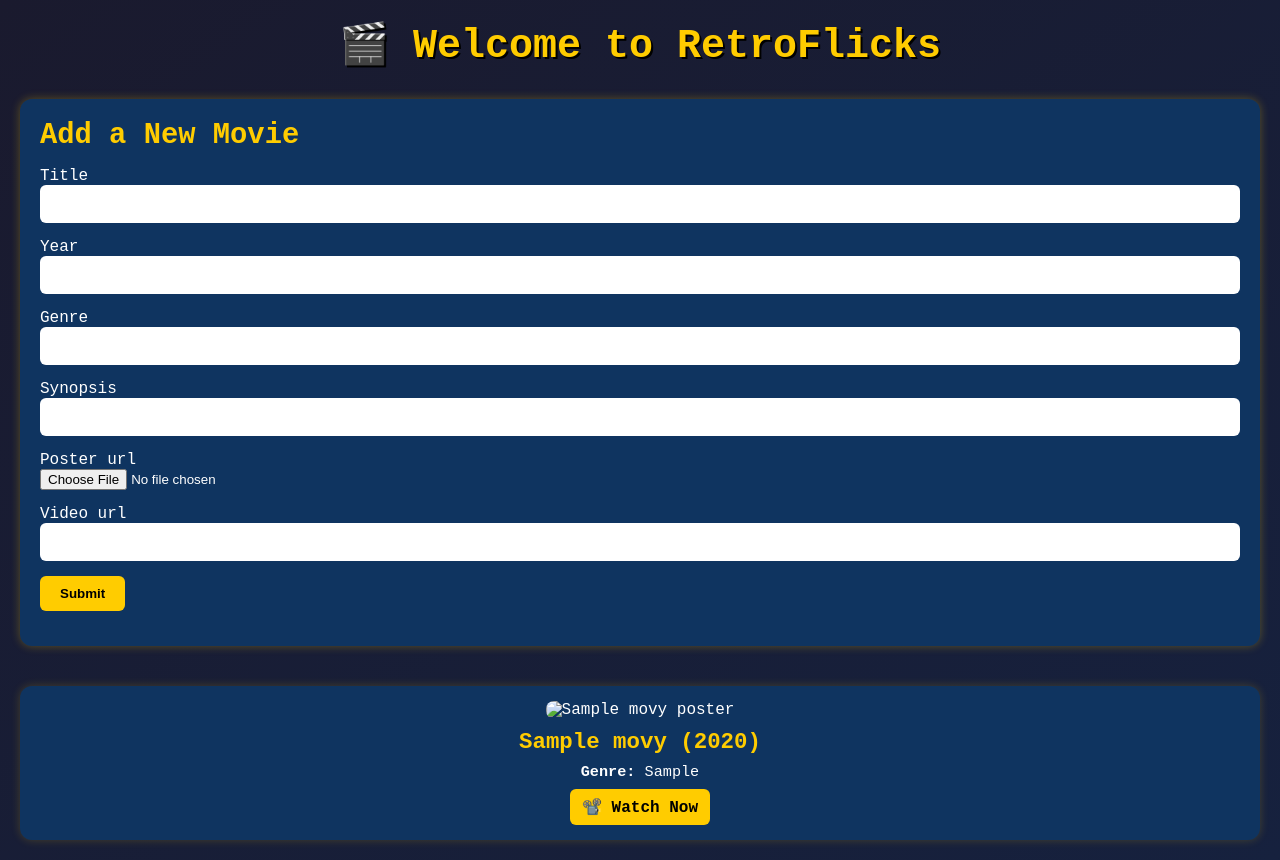
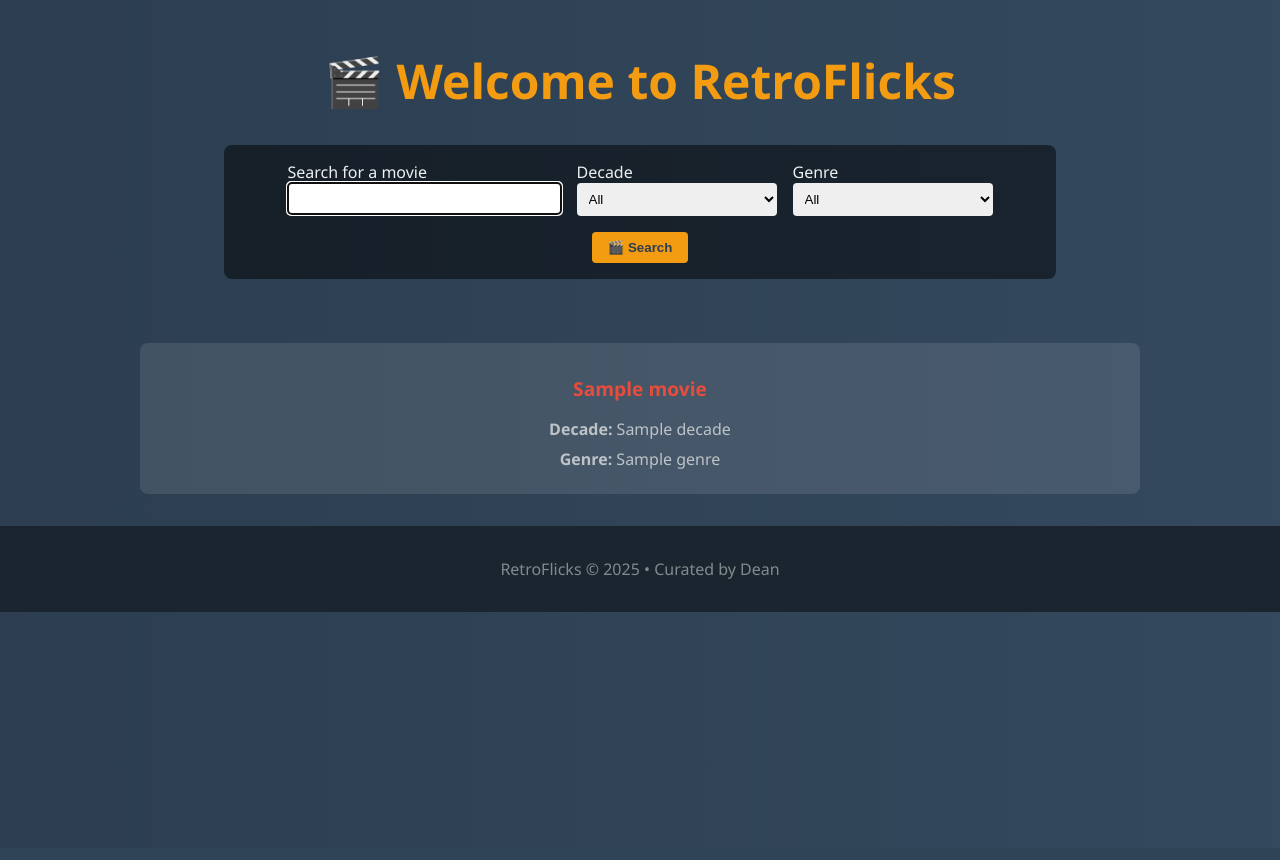
Before and after one commit to deanmacdonald/retroflicks-collection, a Flask app: template app/templates/index.html in a window 1280 px wide. After the commit the page ends 612 px from the top, so only its background shows below. Run offline with Flask 3, Linux system fonts and the light colour scheme; tables that the repository leaves empty hold one stand-in row (values such as "Sample post"); the template is opened without the code that fills it: values that come from a table or form of the project are taken from there, most other values are stand-ins (such as "Sample title", 1, 10 or a date in 2020); form fields are guessed from the names that the template uses.

Commit message:
Connect SQLite database, update routes and index.html, integrate static JS and CSS

```diff
--- a/app/forms.py
+++ b/app/forms.py
@@ -1,12 +1,22 @@
 from flask_wtf import FlaskForm
-from wtforms import StringField, IntegerField, TextAreaField, SubmitField
-from wtforms.validators import DataRequired, URL
+from wtforms import StringField, SelectField, SubmitField
 
-class MovieForm(FlaskForm):
-    title = StringField("Title", validators=[DataRequired()])
-    year = IntegerField("Year", validators=[DataRequired()])
-    genre = StringField("Genre", validators=[DataRequired()])
-    synopsis = TextAreaField("Synopsis", validators=[DataRequired()])
-    poster_url = StringField("Poster URL", validators=[DataRequired(), URL()])
-    video_url = StringField("Video URL", validators=[DataRequired(), URL()])
-    submit = SubmitField("Add Movie")
+class MovieSearchForm(FlaskForm):
+    query = StringField("Search for a movie")
+    decade = SelectField("Decade", choices=[
+        ("All", "All"),
+        ("1920s", "1920s"),
+        ("1940s", "1940s"),
+        ("1950s", "1950s"),
+        ("1980s", "1980s")
+    ])
+    genre = SelectField("Genre", choices=[
+        ("All", "All"),
+        ("Horror", "Horror"),
+        ("Comedy", "Comedy"),
+        ("Sci-Fi", "Sci-Fi"),
+        ("Musical", "Musical"),
+        ("Thriller", "Thriller"),
+        ("Romance", "Romance")
+    ])
+    submit = SubmitField("🎬 Search")
--- /dev/null
+++ b/app/static/main.js
@@ -0,0 +1,28 @@
+document.addEventListener('DOMContentLoaded', () => {
+    console.log("📽️ RetroFlicks main.js loaded");
+
+    // Autofocus on the search input field
+    const searchInput = document.getElementById('query');
+    if (searchInput) {
+        searchInput.focus();
+    }
+
+    // Keyboard shortcut: Submit form when Enter is pressed inside search field
+    const form = document.querySelector('form');
+    if (form && searchInput) {
+        searchInput.addEventListener('keypress', (event) => {
+            if (event.key === 'Enter') {
+                form.submit();
+            }
+        });
+    }
+
+    // Optional Enhancement: Show a loading message when form is submitted
+    if (form) {
+        form.addEventListener('submit', () => {
+            console.log("🎬 Searching for flicks...");
+        });
+    }
+
+    // Future idea: Add interactivity like random movie picker or result sorting
+});
--- a/app/static/style.css
+++ b/app/static/style.css
@@ -1,166 +1,93 @@
-/* Reset */
-* {
-    box-sizing: border-box;
+/* Base Styles */
+body {
+  font-family: 'Segoe UI', sans-serif;
+  background: linear-gradient(to right, #2c3e50, #34495e);
+  color: #ecf0f1;
   margin: 0;
   padding: 0;
+  min-height: 100vh;
 }
 
-/* Body Styling */
-body {
-    font-family: 'Courier New', Courier, monospace;
-    background: linear-gradient(to bottom right, #1a1a2e, #16213e);
-    color: #fff;
-    padding: 20px;
+h1 {
+  text-align: center;
+  font-size: 3em;
+  margin-top: 1em;
+  color: #f39c12;
 }
 
-/* Header */
-h1 {
-    text-align: center;
-    font-size: 2.5rem;
-    margin-bottom: 30px;
-    color: #ffcc00;
-    text-shadow: 2px 2px #000;
-}
-
-/* Form Section */
-.form-section {
-    background-color: #0f3460;
-    padding: 20px;
-    border-radius: 12px;
-    margin-bottom: 40px;
-    box-shadow: 0 0 10px rgba(255, 204, 0, 0.3);
-}
-
-.form-section h2 {
-    font-size: 1.8rem;
-    margin-bottom: 15px;
-    color: #ffcc00;
-}
-
-form div {
-    margin-bottom: 15px;
+/* Search Form */
+form {
+  display: flex;
+  flex-wrap: wrap;
+  justify-content: center;
+  gap: 1rem;
+  margin: 2rem auto;
+  padding: 1rem;
+  background-color: rgba(0, 0, 0, 0.5);
+  border-radius: 8px;
+  max-width: 800px;
 }
 
 input[type="text"],
-textarea {
-    width: 100%;
-    padding: 10px;
+select {
+  padding: 0.5rem;
+  border-radius: 4px;
   border: none;
-    border-radius: 6px;
-    background-color: #fff;
-    color: #000;
-    font-size: 1rem;
+  min-width: 200px;
 }
 
 input[type="submit"] {
-    background-color: #ffcc00;
-    color: #000;
-    padding: 10px 20px;
+  background-color: #f39c12;
+  color: #2c3e50;
+  padding: 0.5rem 1rem;
+  border-radius: 4px;
+  border: none;
+  cursor: pointer;
   font-weight: bold;
-    border: none;
-    border-radius: 6px;
-    cursor: pointer;
   transition: background 0.3s ease;
 }
 
 input[type="submit"]:hover {
-    background-color: #e6b800;
+  background-color: #d35400;
 }
 
-/* Movie Grid */
-.movie-grid {
+/* Search Results */
+.results {
   display: grid;
-    gap: 25px;
-    grid-template-columns: repeat(auto-fit, minmax(250px, 1fr));
+  grid-template-columns: repeat(auto-fit, minmax(220px, 1fr));
+  gap: 1.5rem;
+  padding: 2rem;
+  max-width: 1000px;
+  margin: auto;
 }
 
-/* Movie Card */
-.movie-card {
-    background-color: #0f3460;
-    padding: 15px;
-    border-radius: 12px;
-    box-shadow: 0 0 10px rgba(255, 204, 0, 0.2);
+.movie {
+  background-color: rgba(255, 255, 255, 0.1);
+  padding: 1rem;
+  border-radius: 8px;
   text-align: center;
-    transition: transform 0.3s ease;
+  transition: transform 0.2s ease;
 }
 
-.movie-card:hover {
-    transform: translateY(-5px);
+.movie:hover {
+  transform: scale(1.05);
+  background-color: rgba(255, 255, 255, 0.2);
 }
 
-.movie-card img {
-    max-width: 100%;
-    border-radius: 8px;
-    margin-bottom: 10px;
+.movie h2 {
+  font-size: 1.2em;
+  color: #e74c3c;
 }
 
-.movie-card h2 {
-    font-size: 1.4rem;
-    margin-bottom: 8px;
-    color: #ffcc00;
+.movie p {
+  margin: 0.5em 0;
+  color: #bdc3c7;
 }
 
-.movie-card p {
-    font-size: 0.95rem;
-    margin-bottom: 8px;
+/* Footer */
+footer {
+  text-align: center;
+  padding: 1rem;
+  background-color: #1a252f;
+  color: #7f8c8d;
 }
-
-.movie-card a {
-    display: inline-block;
-    padding: 8px 12px;
-    background-color: #ffcc00;
-    color: #000;
-    border-radius: 6px;
-    text-decoration: none;
-    font-weight: bold;
-}
-
-.movie-card a:hover {
-    background-color: #e6b800;
-}
-
-/* 🌐 Responsive Layouts */
-@media (max-width: 768px) {
-    h1 {
-        font-size: 2rem;
-    }
-
-    .form-section {
-        padding: 15px;
-    }
-
-    input[type="text"],
-    textarea {
-        font-size: 0.95rem;
-    }
-
-    .movie-card h2 {
-        font-size: 1.2rem;
-    }
-
-    .movie-card p {
-        font-size: 0.9rem;
-    }
-}
-
-@media (max-width: 480px) {
-    h1 {
-        font-size: 1.5rem;
-    }
-
-    .form-section {
-        padding: 10px;
-    }
-
-    input[type="submit"] {
-        width: 100%;
-    }
-
-    .movie-grid {
-        grid-template-columns: 1fr;
-    }
-
-    .movie-card h2 {
-        font-size: 1rem;
-    }
-}
--- a/app/templates/index.html
+++ b/app/templates/index.html
@@ -2,56 +2,60 @@
 <html lang="en">
 <head>
   <meta charset="UTF-8">
-    <title>RetroFlicks</title>
+  <title>RetroFlicks 🎞️</title>
   <link rel="stylesheet" href="{{ url_for('static', filename='style.css') }}">
+  <meta name="viewport" content="width=device-width, initial-scale=1.0">
 </head>
 <body>
+  <header>
     <h1>🎬 Welcome to RetroFlicks</h1>
+  </header>
 
-    <section class="form-section">
-        <h2>Add a New Movie</h2>
-        <form method="POST">
+  <main>
+    <section class="search">
+      <form method="POST" action="/">
         {{ form.hidden_tag() }}
+
         <div>
-                {{ form.title.label }}<br>
-                {{ form.title(size=40) }}
+          {{ form.query.label }}<br>
+          {{ form.query(size=30) }}
         </div>
+
         <div>
-                {{ form.year.label }}<br>
-                {{ form.year() }}
+          {{ form.decade.label }}<br>
+          {{ form.decade() }}
         </div>
+
         <div>
           {{ form.genre.label }}<br>
-                {{ form.genre(size=30) }}
+          {{ form.genre() }}
         </div>
-            <div>
-                {{ form.synopsis.label }}<br>
-                {{ form.synopsis(rows=3, cols=40) }}
-            </div>
-            <div>
-                {{ form.poster_url.label }}<br>
-                {{ form.poster_url(size=60) }}
-            </div>
-            <div>
-                {{ form.video_url.label }}<br>
-                {{ form.video_url(size=60) }}
-            </div>
+
         <div>
           {{ form.submit() }}
         </div>
       </form>
     </section>
 
-    <section class="movie-grid">
+    <section class="results">
+      {% if movies %}
         {% for movie in movies %}
-            <div class="movie-card">
-                <img src="{{ movie.poster_url }}" alt="{{ movie.title }} poster">
-                <h2>{{ movie.title }} ({{ movie.year }})</h2>
+          <div class="movie">
+            <h2>{{ movie.title }}</h2>
+            <p><strong>Decade:</strong> {{ movie.decade }}</p>
             <p><strong>Genre:</strong> {{ movie.genre }}</p>
-                <p>{{ movie.synopsis }}</p>
-                <a href="{{ movie.video_url }}" target="_blank">📽️ Watch Now</a>
           </div>
         {% endfor %}
+      {% else %}
+        <p style="text-align: center;">No movies found. Try searching again!</p>
+      {% endif %}
     </section>
+  </main>
+
+  <footer>
+    <p>RetroFlicks &copy; 2025 • Curated by Dean</p>
+  </footer>
+
+  <script src="{{ url_for('static', filename='main.js') }}"></script>
 </body>
 </html>
```
Also changed, not shown: .pre-commit-config copy.yaml (added, +42 -0 lines), READ.md (added, +18 -0 lines), app/__init__.py (+12 -22 lines), app/routes.py (+25 -11 lines), movies.db (added). Lines whose indentation alone changed are shown as unchanged.
